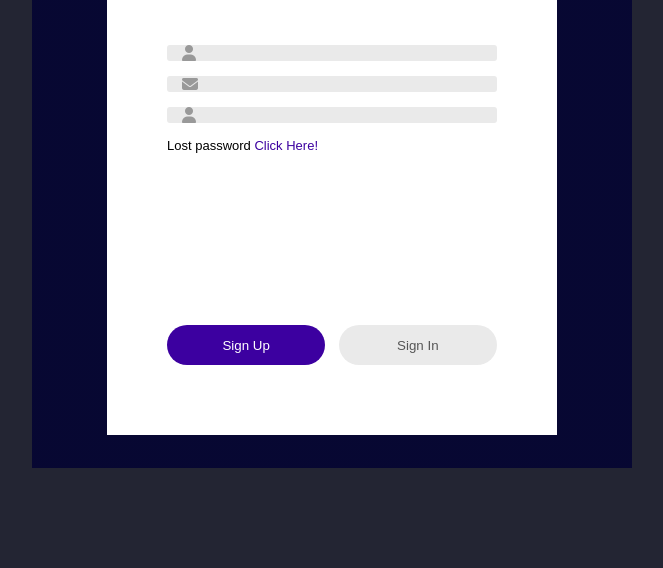
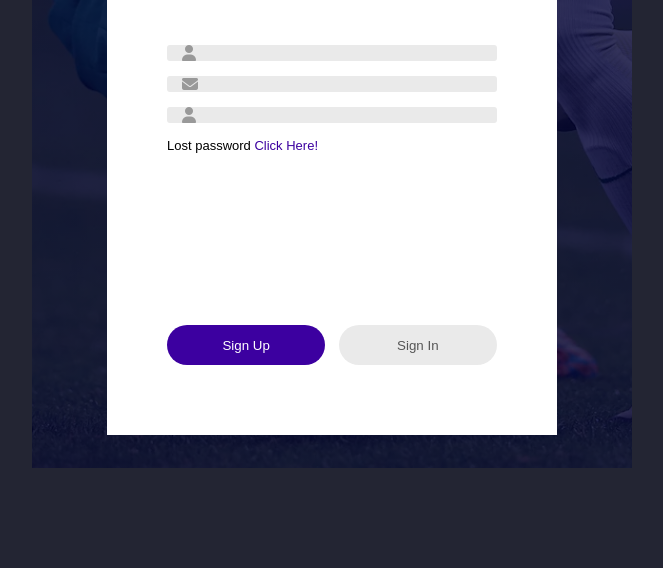
Before and after one commit to PrayasBhatt/Futsal, a plain HTML site: page login.html in a window 1280 px wide. Shown: the part 232-800 px from the top of the page, without its empty margins (308-971 px from the left). Drawn offline with Linux system fonts and the light colour scheme; files that its build step writes are made by us from their sources.

Commit message:
Update style.css

```diff
--- a/style.css
+++ b/style.css
@@ -8,7 +8,7 @@
 .container{
     width: 100%;
     height: 100vh;
-    background-image: linear-gradient(rgba(0,0,50,0.8),rgba(0,0,50,0.8)),url(/image/qjxgsf7pqdmyqzsptxju.webp);
+    background-image: linear-gradient(rgba(0,0,50,0.8),rgba(0,0,50,0.8)),url(/qjxgsf7pqdmyqzsptxju.webp);
     background-position: center;
     background-size: cover;
     position: relative;
```
